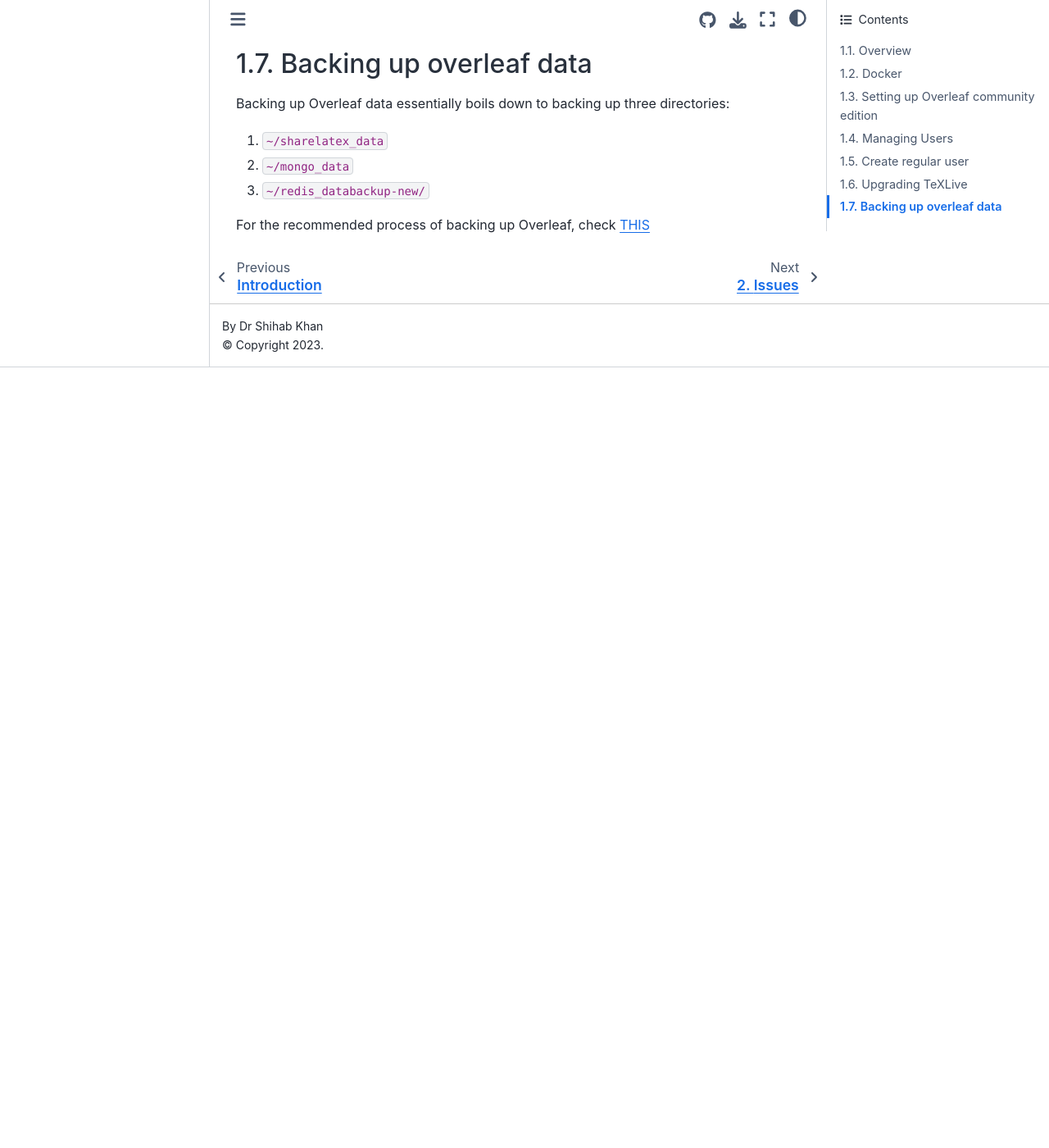
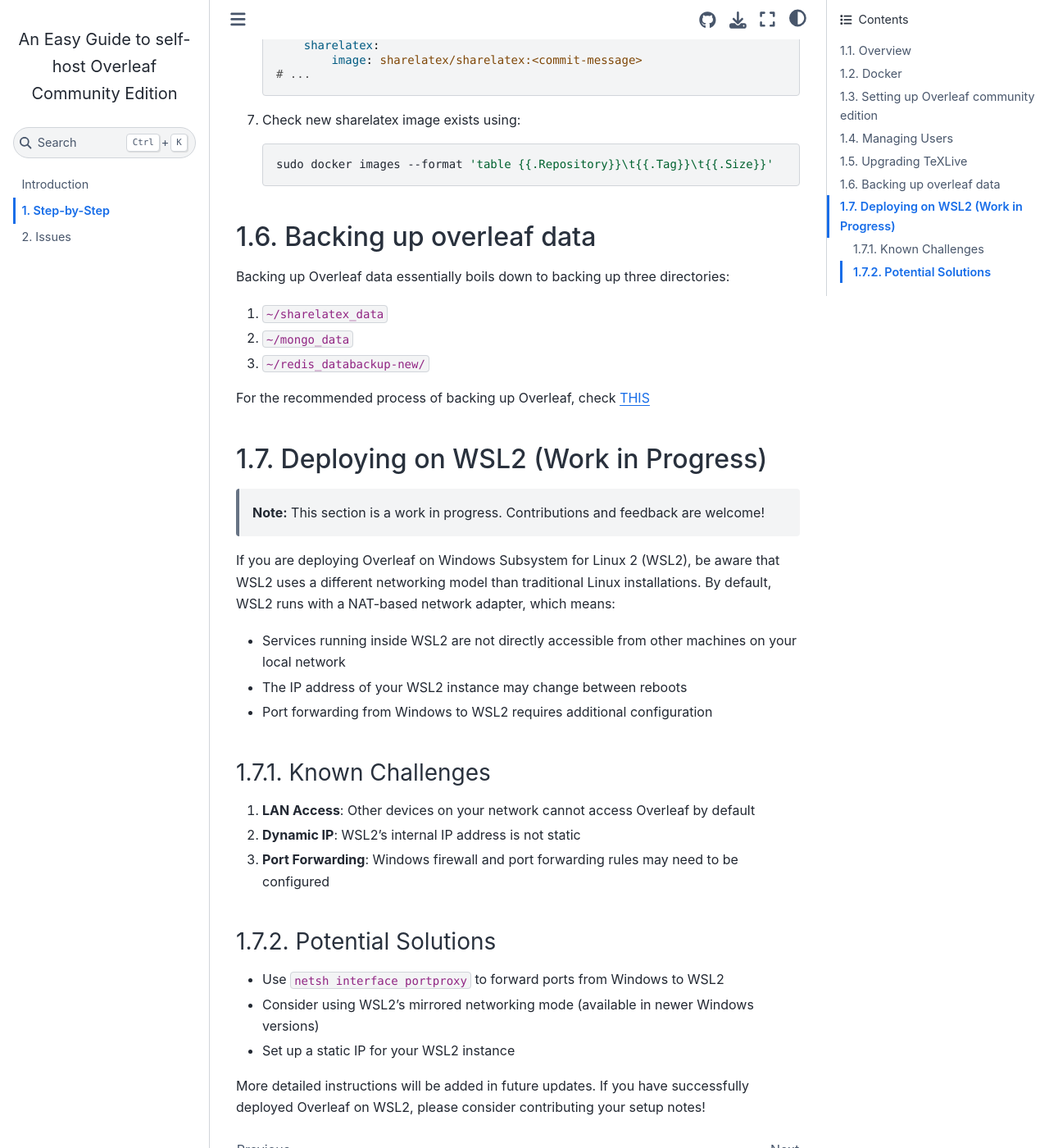
Before and after one commit to shihabkhan1/overleaf, a Jupyter Book: the page built from stepbystep.md, in a window 1280 px wide and 1400 px high, scrolled down 5043 px. Shown: the whole window at 82% size. Built offline with Jupyter Book 1.0.4 settings and Sphinx 7.4.7 and the Sphinx Book theme 1.1.4, drawn with Linux system fonts in a browser that asks for light colours; before the commit the page ends 5491 px from its top, so only the background shows below that; some of the changed text lies outside the part shown.

Commit message:
Address open issues #1, #3, and #5
- Add 'tlmgr path add' step to TeXLive section (Issue #1)
- Fix user creation command syntax (cd/var -> cd /var) (Issue #6)
- Add email placeholder clarification from PR #3
- Fix heading hierarchy for 'Create regular user' section
- Fix grammar in launchpad note
- Add WSL2 deployment section as work in progress (Issue #5)

````diff
--- a/stepbystep.md
+++ b/stepbystep.md
@@ -136,27 +136,27 @@ For users within the same network, go to `http://<ip>`, where `<ip>` is the IP o
 
 ### Create admin user
 
-1. Create new user with the following command
+1. Create new user with the following command (replace `abc@xyz.com` with the actual email address):
 
     ```bash
-    docker exec sharelatex /bin/bash -c "cd/var/www/sharelatex; grunt user:create-admin --email=abc@xyz.com"
+    docker exec sharelatex /bin/bash -c "cd /var/www/sharelatex; grunt user:create-admin --email=abc@xyz.com"
     ```
 
 2. Edit password token by substituting `localhost` with `<ip>`
 3. Share edited token with user to create password
 
-## Create regular user
+### Create regular user
 
-1. Create new user with the following command
+1. Create new user with the following command (replace `abc@xyz.com` with the actual email address):
 
     ```bash
-    docker exec sharelatex /bin/bash -c "cd/var/www/sharelatex; grunt user:create --email=abc@xyz.com"
+    docker exec sharelatex /bin/bash -c "cd /var/www/sharelatex; grunt user:create --email=abc@xyz.com"
     ```
 
 2. Edit password token by substituting `localhost` with `<ip>`
 3. Share edited token with user to create password
 
-NOTE: (Alternatively) Admins can create regular users can also be created from the Overleaf launchpad.
+NOTE: Alternatively, regular users can also be created from the Overleaf launchpad by admins.
 
 ### Delete users
 
@@ -190,13 +190,19 @@ Overleaf comes with TeXLive-basic preinstalled. In case you want to make any cha
     sudo docker exec sharelatex tlmgr install scheme-full
     ```
 
-4. Make a commit to the Overleaf container:
+4. After installing packages, run `tlmgr path add` to ensure newly installed binaries are available in the system PATH. This is particularly important for packages like `minted` that require external tools:
+
+    ```bash
+    sudo docker exec sharelatex tlmgr path add
+    ```
+
+5. Make a commit to the Overleaf container:
 
     ```bash
     docker commit sharelatex sharelatex/sharelatex:<commit-message>
     ```
 
-5. Edit docker-compose.yml to use that image:
+6. Edit docker-compose.yml to use that image:
 
     ```yaml
     # ...
@@ -206,7 +212,7 @@ Overleaf comes with TeXLive-basic preinstalled. In case you want to make any cha
     # ...
     ```
 
-6. Check new sharelatex image exists using:
+7. Check new sharelatex image exists using:
 
     ```bash
     sudo docker images --format 'table {{.Repository}}\t{{.Tag}}\t{{.Size}}'
@@ -221,3 +227,27 @@ Backing up Overleaf data essentially boils down to backing up three directories:
 3. `~/redis_databackup-new/`
 
 For the recommended process of backing up Overleaf, check [THIS](https://github.com/overleaf/overleaf/wiki/Backup-of-Data)
+
+## Deploying on WSL2 (Work in Progress)
+
+> **Note:** This section is a work in progress. Contributions and feedback are welcome!
+
+If you are deploying Overleaf on Windows Subsystem for Linux 2 (WSL2), be aware that WSL2 uses a different networking model than traditional Linux installations. By default, WSL2 runs with a NAT-based network adapter, which means:
+
+- Services running inside WSL2 are not directly accessible from other machines on your local network
+- The IP address of your WSL2 instance may change between reboots
+- Port forwarding from Windows to WSL2 requires additional configuration
+
+### Known Challenges
+
+1. **LAN Access**: Other devices on your network cannot access Overleaf by default
+2. **Dynamic IP**: WSL2's internal IP address is not static
+3. **Port Forwarding**: Windows firewall and port forwarding rules may need to be configured
+
+### Potential Solutions
+
+- Use `netsh interface portproxy` to forward ports from Windows to WSL2
+- Consider using WSL2's mirrored networking mode (available in newer Windows versions)
+- Set up a static IP for your WSL2 instance
+
+More detailed instructions will be added in future updates. If you have successfully deployed Overleaf on WSL2, please consider contributing your setup notes!
````
